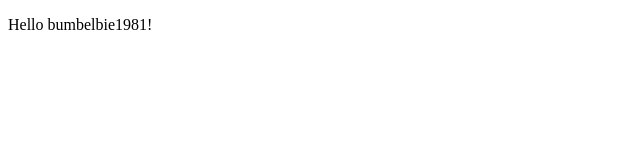
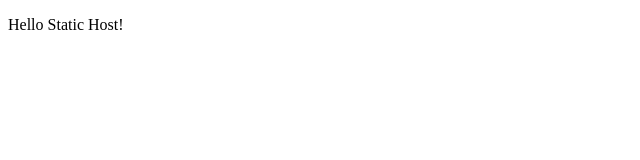
Before and after one commit to dcabines/todo, a plain HTML site: page index.html in a window 1280 px wide. Shown: the full height of the page, 0-640 px from the left. Drawn offline with Linux system fonts and the light colour scheme.

Commit message:
Update index.html

```diff
--- a/index.html
+++ b/index.html
@@ -10,7 +10,7 @@
 </head>
 
 <body>
-  <p>Hello bumbelbie1981!</p>
+  <p>Hello Static Host!</p>
 </body>
 
 </html>
```
